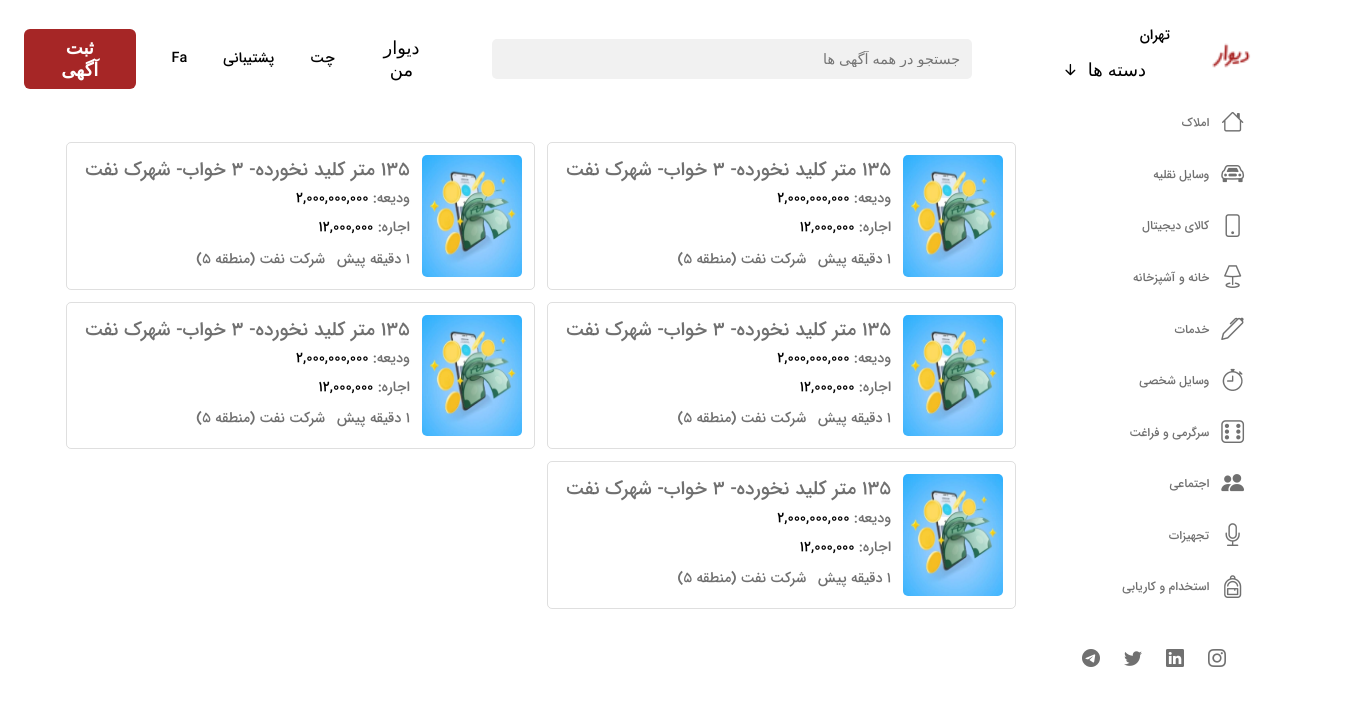
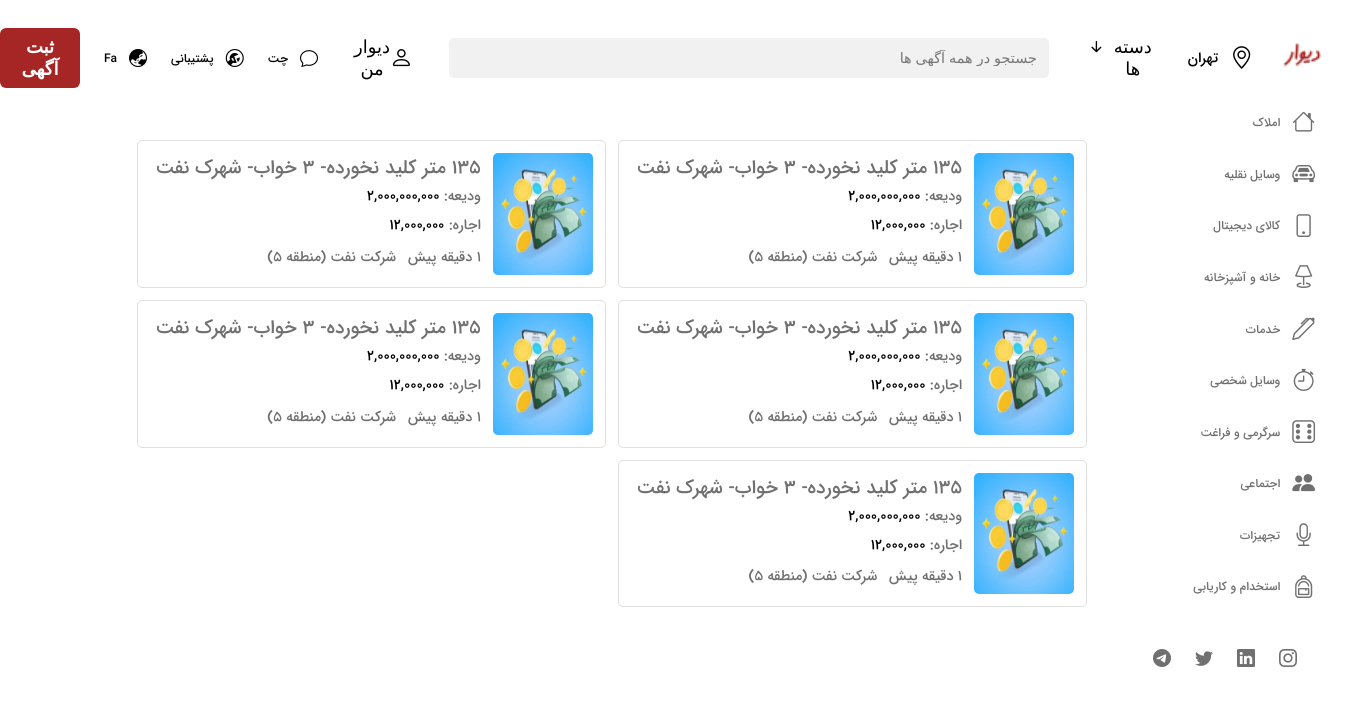
Before and after one commit to davidsh00/divar-template, a website: page main.htm in a window 1280 px wide. Shown: the whole page, 1351 px wide, since content can reach past the window. Drawn offline with nearby package versions, Linux system fonts and the light colour scheme.

Commit message:
update icon navs

```diff
--- a/assets/scss/pages/_main.scss
+++ b/assets/scss/pages/_main.scss
@@ -216,6 +216,7 @@
         padding: 2rem;
     }
     nav div img {
+        align-items: center;
         width: 50px;
         object-fit: cover;
         -o-object-fit: cover;
@@ -224,12 +225,22 @@
         display: flex;
         align-items: center;
         justify-content: space-between;
-        margin-right: 3rem;
+        margin-right: 1rem;
     }
     .nav-link a {
-        margin-left: 3rem;
+        display: flex;
+        align-items: center;
+        margin-left: 1rem;
         font-weight: bold;
-        font-size: 1.2rem;
+        font-size: 1rem;
+    }
+    .nav-link a i {
+        font-size: 1.5rem;
+        margin-left: 1rem;
+    }
+    .nav-link button {
+        display: flex;
+        align-items: center;
     }
     .nav-search input{
         background-color: rgb(241, 241, 241);
@@ -238,17 +249,25 @@
         color: $end-section-border-color;
         font-size: 1.2rem;
         transition-duration: $transition-duration;
-        width: 40rem;
+        width: 28rem;
     }
     .nav-search input:hover {
         border: 1px solid $border-box-color;
     }
     #Nav-city {
-        margin-left: 2rem;
+        display: flex;
+        align-items: center;
+        margin-left: 1rem;
+    }
+    .bi-geo-alt {
+        margin-left: 1rem;
     }
     .link-nav {
+        display: flex;
+        align-items: center;
         font-weight: bold;
         font-size: 1.2rem;
+        margin-right: 1rem;
     }
     .sm-nav {
         display: none;
@@ -262,7 +281,7 @@
         justify-content: space-between;
     }
     .nav-item a {
-        margin-left: 3rem;
+        margin-left: 1rem;
     }
     // dropdown
     .dropdown {
@@ -372,3 +391,11 @@
         display: none;
     }
 }
+@media screen and (min-width: 1120px) {
+    .nav-search input {
+        width: 50rem;
+    }
+    .nav-link a {
+        margin-left: 2rem;
+    }
+}
--- a/main.htm
+++ b/main.htm
@@ -18,7 +18,7 @@
             <img src="./assets/images/icon/favicon-32x32.png" alt="">
             </a>
             <div class="link-nav">
-                <a id="Nav-city" href="#">تهران</a>
+                <a id="Nav-city" href="#"> <i class="bi bi-geo-alt"></i>تهران</a>
                 <div class="dropdown">
                     <button id="btn-navbar"> دسته ها<i class="bi bi-arrow-down-short"></i></button>
                         <div class="dropdown-content">
@@ -85,7 +85,7 @@
         <!-- nav links -->
         <div class="nav-link">
             <div class="my-dropdown">
-                    <button id="my-profile-btn">دیوار من</button>
+                    <button id="my-profile-btn"><i class="bi bi-person"></i> دیوار من</button>
                     <div class="my-dropdown-content">
                         <a href="#">ورود</a>
                         <a href="#">نشان ها</a>
@@ -96,9 +96,9 @@
                         <a href="#">دیوار برای کسب و کارها</a>
                     </div>
             </div>
-            <a href="#">چت</a>
-            <a href="#">پشتیبانی</a>
-            <a href="#">Fa</a>
+            <a href="#"><i class="bi bi-chat"></i> چت</a>
+            <a href="#"><i class="bi bi-wrench-adjustable-circle"></i> پشتیبانی</a>
+            <a href="#"><i class="bi bi-globe-asia-australia"></i> Fa</a>
             <button class="contact-btn">ثبت آگهی</button>
         </div>
     </nav>
```
Also changed, not shown: assets/css/styles.css, 1 other file.
